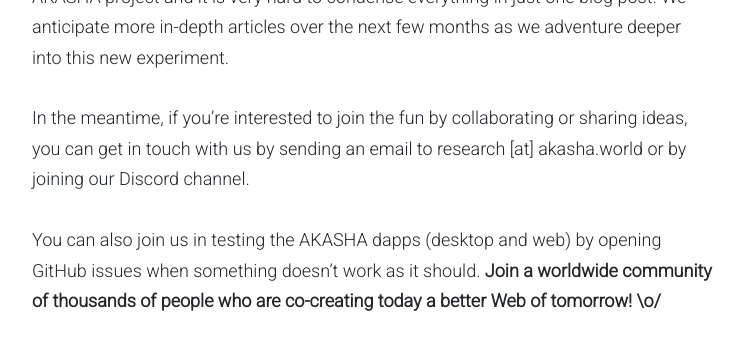
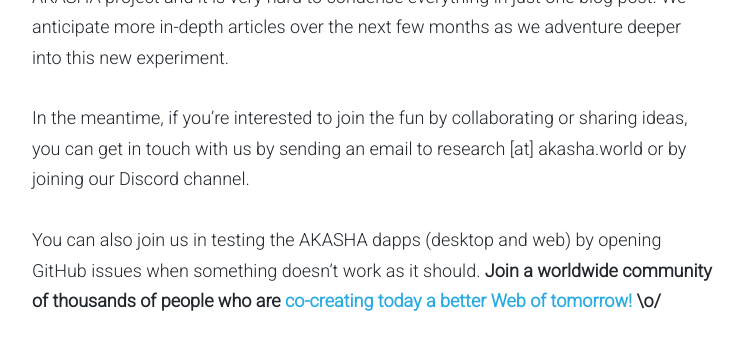
Before and after one commit to AKASHAorg/blog.akasha.world, a Jekyll site: the page built from _posts/2018-05-23-akasha-odyssey-year-two.md, in a window 1280 px wide and 900 px high, scrolled down 13220 px, cut to the strip 0-343 px from the top of the window. Shown: the whole strip, without its empty margins (268-1012 px from the left). Built offline with Jekyll 4.4.1, drawn with Linux system fonts in a browser that asks for light colours; comment, search, counter and statistics services are not loaded; part of the change alters nothing that is shown.

```diff
--- a/_posts/2018-05-23-akasha-odyssey-year-two.md
+++ b/_posts/2018-05-23-akasha-odyssey-year-two.md
@@ -166,7 +166,7 @@ In conclusion, the topics presented here are active areas of research within the
 
 In the meantime, if you’re interested to join the fun by collaborating or sharing ideas, you can get in touch with us by sending an email to research [at] akasha.world or by joining our Discord channel.
 
-You can also join us in testing the AKASHA dapps (desktop and web) by opening GitHub issues when something doesn’t work as it should. **Join a worldwide community of thousands of people who are co-creating today a better Web of tomorrow! \o/**
+You can also join us in testing the AKASHA dapps (desktop and web) by opening GitHub issues when something doesn’t work as it should. **Join a worldwide community of thousands of people who are [co-creating today a better Web of tomorrow!](https://akasha.world/){:target="_blank"} \o/**
 
 <iframe width="720" height="440" src="https://www.youtube-nocookie.com/embed/3dq7aDMdS7g?rel=0" frameborder="0" allow="autoplay; encrypted-media" allowfullscreen></iframe>
 
```
